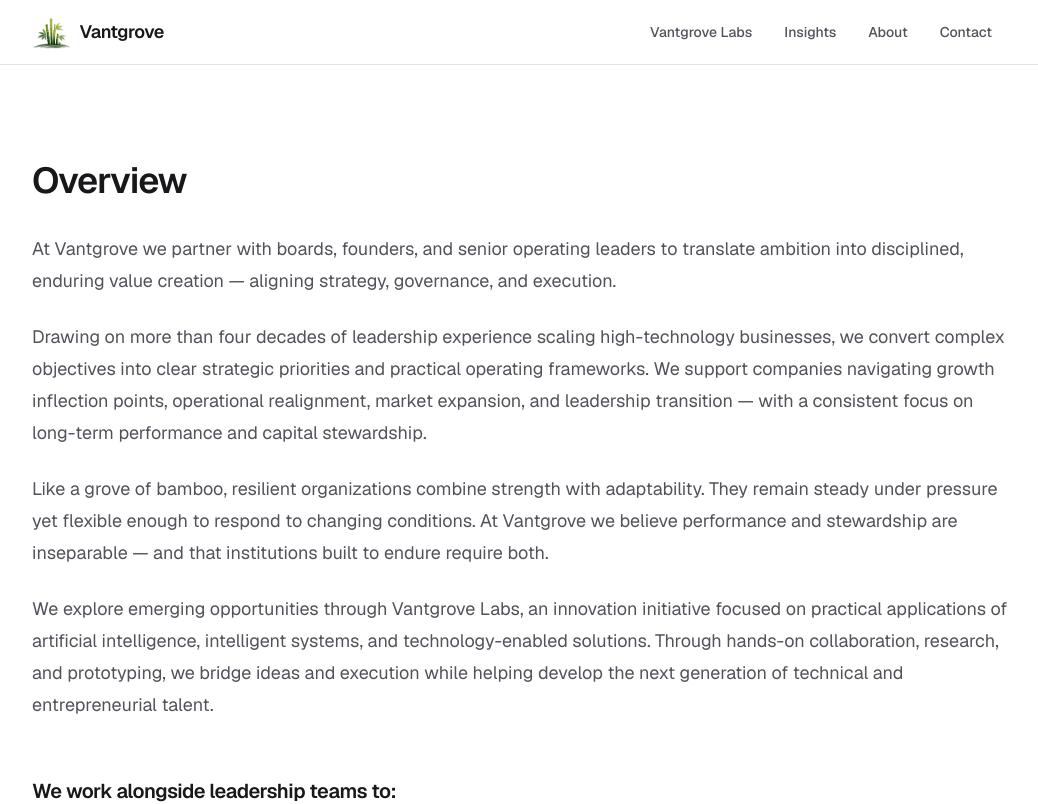
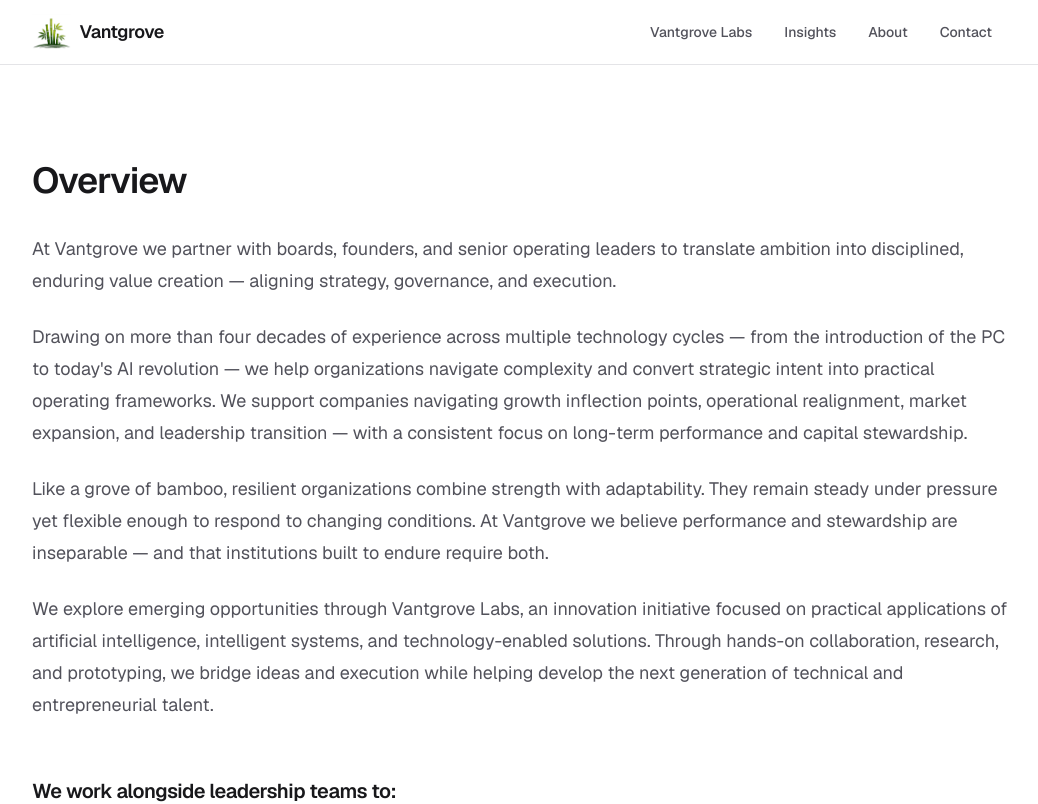
Before and after one commit to gngu44/vantgrove_web, a Next.js app: page /about in a window 1280 px wide. Shown: the top 804 px of the page, without its empty margins (120-1158 px from the left). Built offline with nearby package versions, Linux system fonts and the light colour scheme.

Commit message:
About page content update & Home page style adjustment

```diff
--- a/app/about/page.tsx
+++ b/app/about/page.tsx
@@ -26,12 +26,12 @@
           creation — aligning strategy, governance, and execution.
         </p>
         <p>
-          Drawing on more than four decades of leadership experience scaling
-          high-technology businesses, we convert complex objectives into clear
-          strategic priorities and practical operating frameworks. We support
-          companies navigating growth inflection points, operational
-          realignment, market expansion, and leadership transition — with a
-          consistent focus on long-term performance and capital stewardship.
+          Drawing on more than four decades of experience across multiple technology
+          cycles — from the introduction of the PC to today's AI revolution — we help
+          organizations navigate complexity and convert strategic intent into practical
+          operating frameworks. We support companies navigating growth inflection
+          points, operational realignment, market expansion, and leadership transition
+          — with a consistent focus on long-term performance and capital stewardship.
         </p>
         <p>
           Like a grove of bamboo, resilient organizations combine strength with
--- a/app/page.tsx
+++ b/app/page.tsx
@@ -52,7 +52,7 @@
           width={1920}
           height={760}
           priority // hero image — load it first
-          className="h-[440px] w-full object-cover"
+          className="h-[500px] w-full object-cover"
         />
         {/* Dark left-to-right gradient scrim so white text stays legible
             against the bright photo. */}
@@ -83,7 +83,7 @@
       {/* Three focus areas: a responsive card grid (1 column on mobile,
           3 across on small+ screens). Each card is a link with a green
           hover border. */}
-      <section className="mx-auto max-w-5xl px-6 py-20">
+      <section className="mx-auto max-w-5xl px-6 pt-14 pb-20">
         <div className="grid gap-6 sm:grid-cols-3">
           {focusAreas.map((area) => (
             <Link
```
